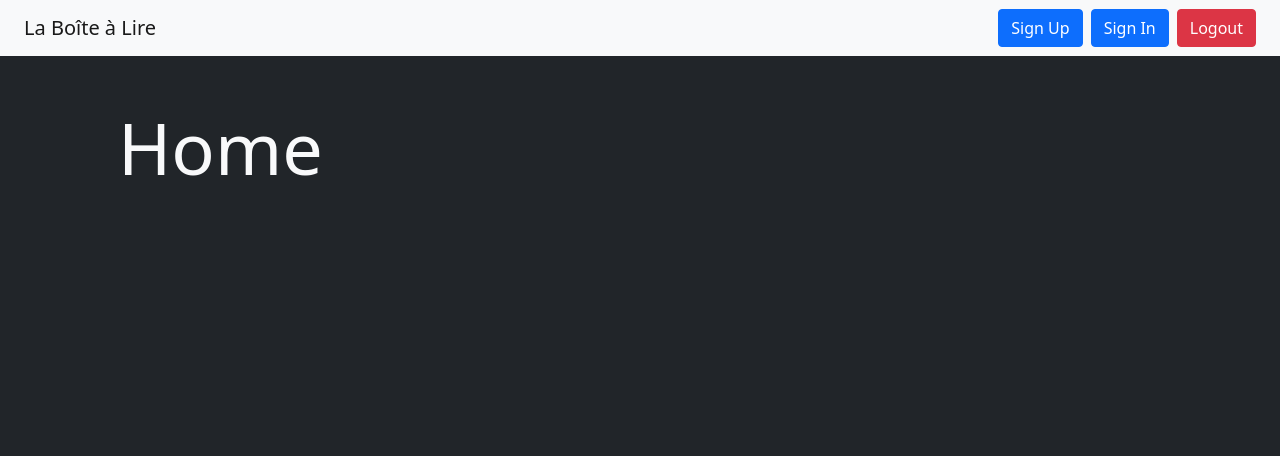
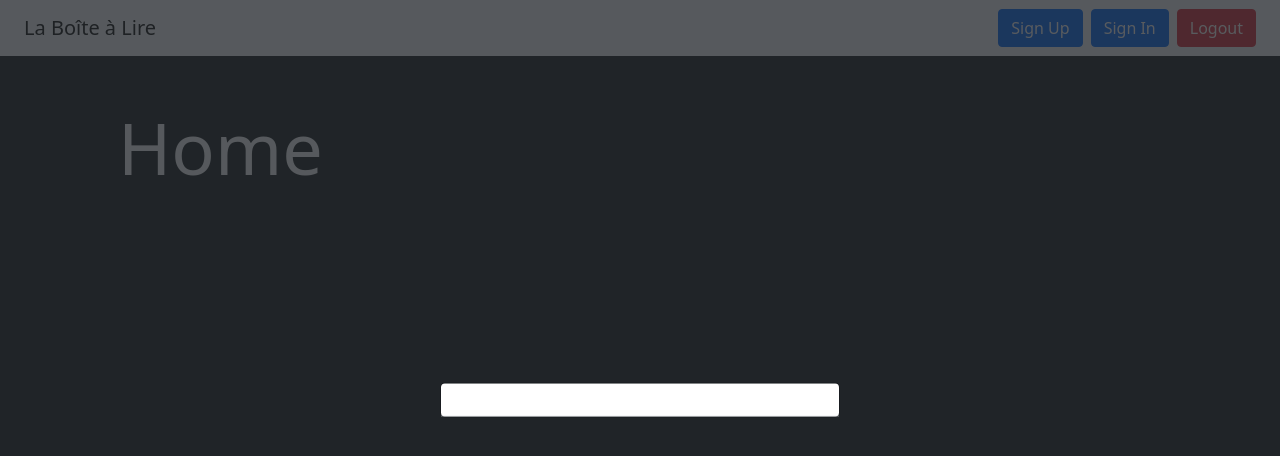
Before and after one commit to Damien-Dupont/BoiteALire, a React (Create React App) app: page / in a window 1280 px wide. Shown: the top 456 px of the page. Built offline with nearby package versions, Linux system fonts and the light colour scheme.

Commit message:
CREATED SignUpModal.tsx

```diff
--- a/src/App.tsx
+++ b/src/App.tsx
@@ -3,13 +3,15 @@ import { BrowserRouter, Routes, Route } from "react-router-dom";
 import HomePage from "./pages/Home";
 import AboutPage from "./pages/About";
 import Navbar from "./components/Navbar";
+import SignUp from "./components/SignUpModal";
 
 export interface IAppProps {}
+
 const App: React.FunctionComponent<IAppProps> = (props) => {
   return (
     <>
       <Navbar />
-
+      <SignUp />
       <Routes>
         <Route path="/" element={<HomePage />}></Route>
         <Route path="/" element={<AboutPage />}></Route>
--- /dev/null
+++ b/src/components/SignUpModal.tsx
@@ -0,0 +1,25 @@
+import React from "react";
+
+export interface ISignUp {}
+
+const SignUp: React.FunctionComponent<ISignUp> = (props) => {
+  return (
+    <>
+      <div className="position-fixed top-0 vw-100 vh-100">
+        <div className="w-100 h-100 bg-dark bg-opacity-75">
+          <div
+            className="position-absolute top-50 start-50 translate-middle"
+            style={{ minWidth: "400px" }}
+          >
+            <div className="modal-dialog">
+              <div className="modal-content">
+                <div className="modal-header"></div>
+              </div>
+            </div>
+          </div>
+        </div>
+      </div>
+    </>
+  );
+};
+export default SignUp;
```
Also changed, not shown: src/components/Navbar.tsx (+5 -2 lines).
